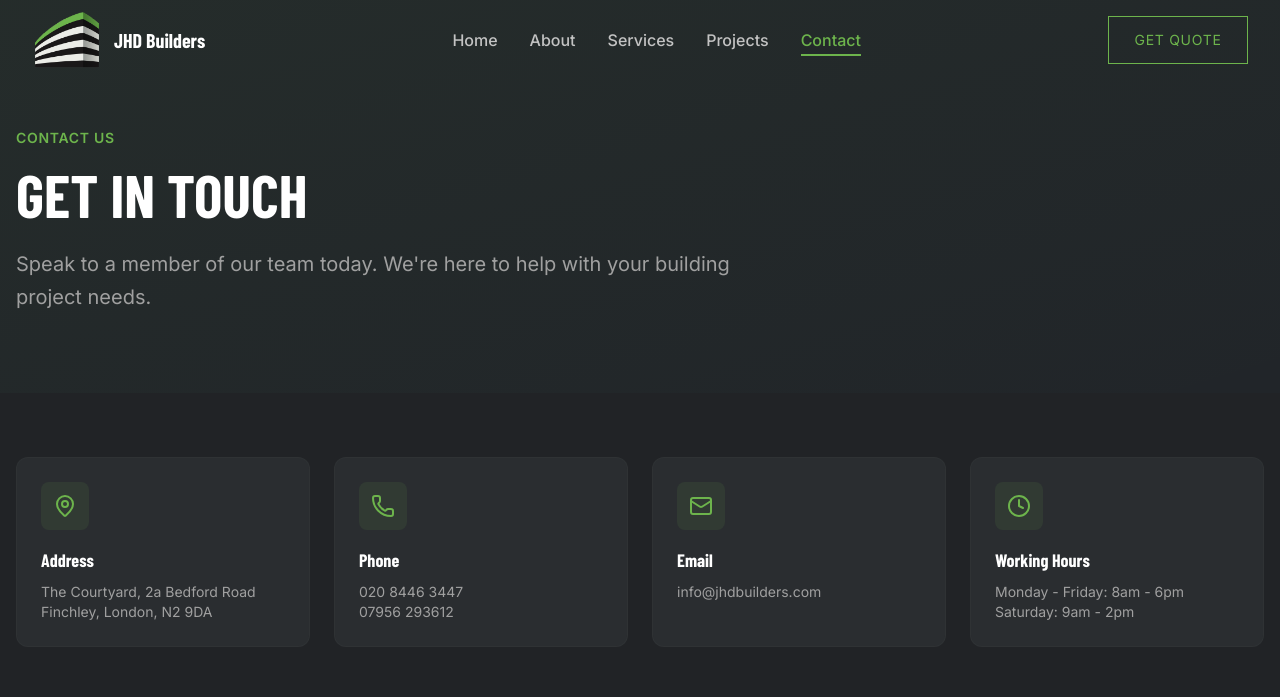
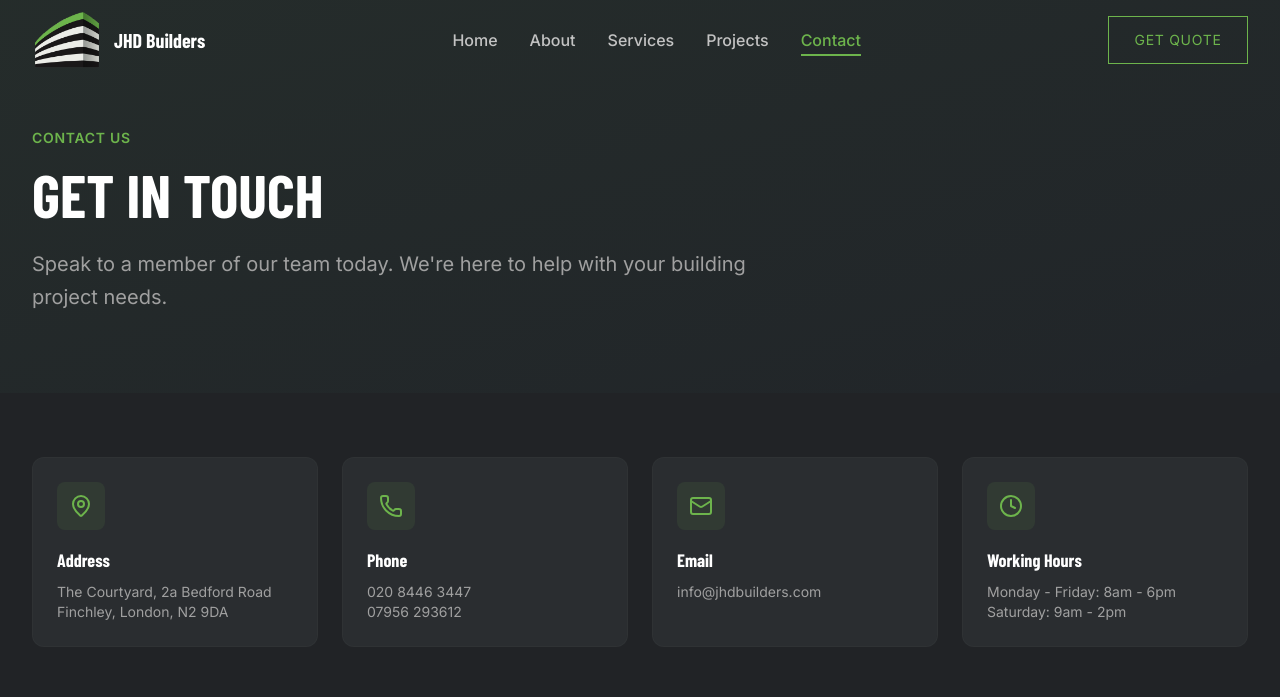
Before and after one commit to vishal-mayo/jhd-builders-website, a React (Vite) app: page /contact in a window 1280 px wide. Shown: the top 697 px of the page. Built offline with nearby package versions, Linux system fonts and the light colour scheme; a web font is replaced by a local one.

Commit message:
Fix nav text overlap and Contact page padding
- Nav: JHD Builders text now hides (opacity-0) when mobile menu is open
- Nav: Added z-50 and relative to logo link for proper stacking
- Contact page: Removed explicit px-4, now uses global container-custom padding
- Consistent padding across all pages

```diff
--- a/src/components/Navigation.jsx
+++ b/src/components/Navigation.jsx
@@ -36,13 +36,13 @@ function Navigation() {
       >
         <div className="container-custom px-4 sm:px-6 lg:px-8">
           <div className="flex items-center justify-between h-20">
-            <Link to="/" className="flex items-center gap-3">
+            <Link to="/" className="flex items-center gap-3 z-50 relative">
               <img
                 src={JHD_LOGO}
                 alt="JHD Builders Limited"
                 className="h-14 w-auto"
               />
-              <span className="font-condensed font-bold text-xl text-white">JHD Builders</span>
+              <span className={`font-condensed font-bold text-xl text-white transition-opacity ${isMobileMenuOpen ? 'opacity-0' : 'opacity-100'}`}>JHD Builders</span>
             </Link>
 
             <div className="hidden lg:flex items-center gap-8">
--- a/src/pages/Contact.jsx
+++ b/src/pages/Contact.jsx
@@ -63,7 +63,7 @@ function Contact() {
       {/* Hero Section */}
       <section className="relative pt-32 pb-20 bg-darker overflow-hidden">
         <div className="absolute inset-0 bg-gradient-to-br from-primary/5 to-transparent" />
-        <div className="container-custom px-4 relative z-10">
+        <div className="container-custom relative z-10">
           <motion.div
             initial={{ opacity: 0, y: 20 }}
             animate={{ opacity: 1, y: 0 }}
@@ -83,7 +83,7 @@ function Contact() {
 
       {/* Contact Info Cards */}
       <section className="py-16 bg-dark">
-        <div className="container-custom px-4">
+        <div className="container-custom">
           <div className="grid md:grid-cols-2 lg:grid-cols-4 gap-6">
             {contactInfo.map((info, index) => (
               <motion.div
@@ -109,7 +109,7 @@ function Contact() {
 
       {/* Contact Form & Team */}
       <section className="section-padding bg-darker">
-        <div className="container-custom px-4">
+        <div className="container-custom">
           <div className="grid lg:grid-cols-2 gap-12">
             {/* Form */}
             <motion.div
```
